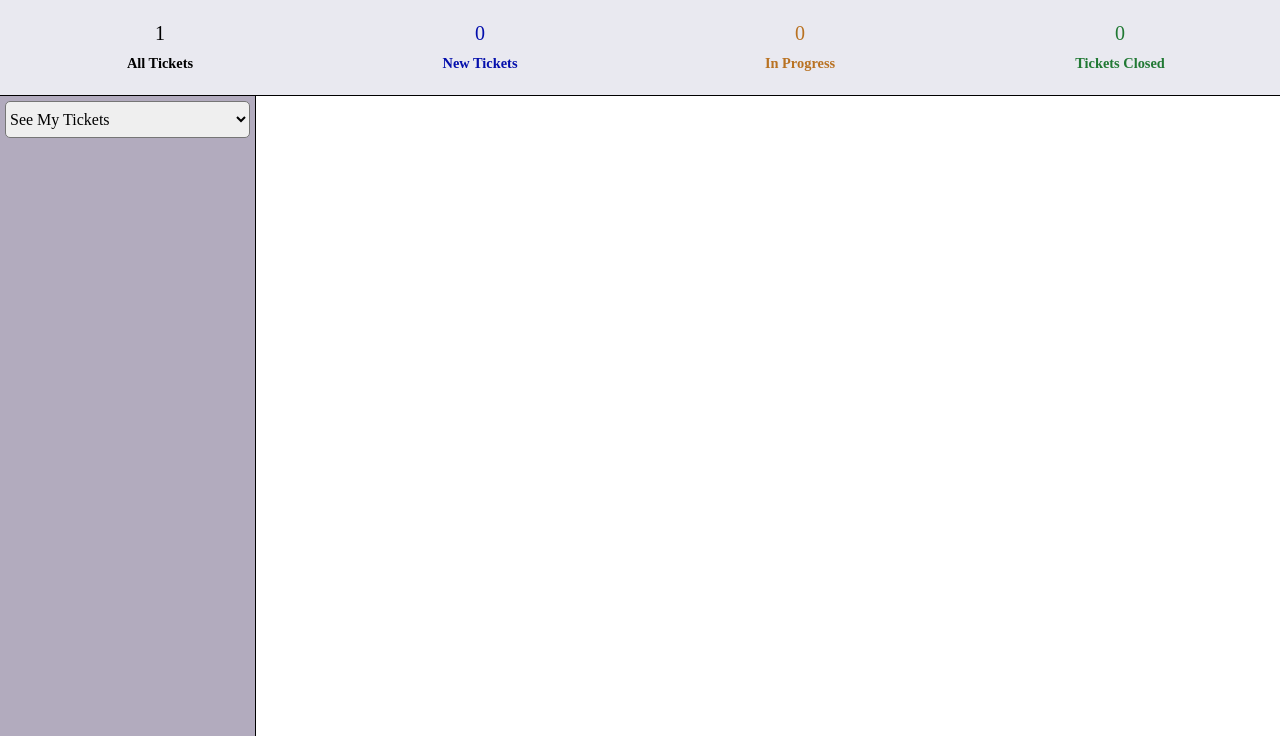
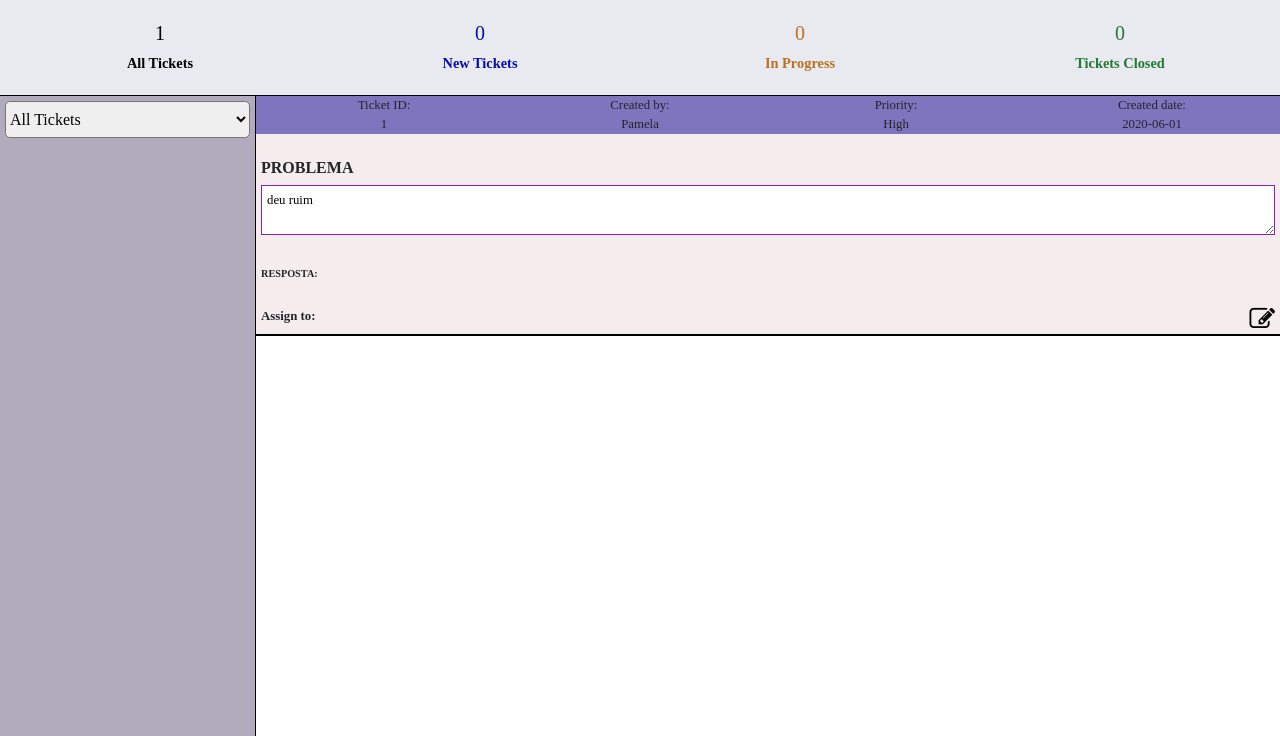
Before and after one commit to Kakau01/HelpDesk, a PHP site: page /serviceDesk.php in a window 1280 px wide. Shown: the part 64-800 px from the top of the page. Run offline with PHP 8.4, Linux system fonts and the light colour scheme; a user stored in the database is signed in; data comes from the database, SQL or seed files in the repository.

Commit message:
TD-input permanecer com a escolha. Data de fechamento incluida - desativar ticket quando clicar em Fechado com confirmcao

```diff
--- a/css/style.css
+++ b/css/style.css
@@ -17,13 +17,7 @@ body{
     display: none;
 }
 /* Starting Header */
-#name-user-hd{
-    color: black;
-    font-weight: bold;
-    text-transform: uppercase;
-    margin-left: 2px;
-    font-style: 0.5em;
-}
+
 #bx-hd{
     background-color: rgb(145, 19, 145);
     color: #fff;
@@ -241,11 +235,15 @@ body{
 }
 #bx-sd-descript{
     /* background-color: aqua; */
-    height: 8vh;
+
     overflow-y: auto;
     border: 1px solid rgb(136, 32, 197);
     text-transform: lowercase;
     padding: 5px;
+    width: 100%;
+    white-space: normal;
+
+
 }
 #bx-sd-descript::first-letter{
     text-transform: capitalize;
@@ -258,7 +256,7 @@ body{
     background-color: rgb(245, 237, 237);
     border-color: rgb(0, 0, 0);
     border-style: solid;
-    height: 30vh;
+
     /* background-color: darkcyan; */
 
 }
@@ -302,12 +300,16 @@ body{
 }
 #answer-problem{
     margin: 0px 5px;
-    white-space: nowrap;
 
 }
 #resposta-txt{
     font-weight: bold;
+    font-size: 0.8em;
 
+}
+#resposta-txt-sd{
+    font-size: 0.6em;
+    text-transform: lowercase;
 }
 #assign-to-txt{
     font-weight: bold;
@@ -614,6 +616,9 @@ body{
         border-color: rgb(204, 204, 204);
 
     }
+    #resposta-txt-sd{
+        font-size: 1.0em;
+    }
 
 
 
--- a/filtro.php
+++ b/filtro.php
@@ -31,15 +31,14 @@ if($selecionado !== "todos"){
             <p class="zerar-margin"><?php echo $row['Data_ticket']; ?></p>
         </div>
     </div>
-    <div id="tickets-sd-problem" class="text-justify ">
+    <div id="tickets-sd-problem" class=" ">
         <h6 id="ticket-title"><?php echo $row['Subject_ticket']; ?></h6>
-        <div id="bx-sd-descript">
-            <p class="text-break zerar-margin"><?php echo $row['Description_ticket']; ?></p>
-        </div>
+        <textarea id="bx-sd-descript"  rows="2" class="text-break" reandoly><?php echo $row['Description_ticket']; ?>
+        </textarea>
 
     </div>
     <div id="answer-problem" class="text-justify">
-        <p class="zerar-margin text-break"><span id="resposta-txt">RESPOSTA:</span> <?php echo $row['Admin_resposta']; ?></p>
+        <span id="resposta-txt" class='text-break'>RESPOSTA:</span><span class="txt-break" id="resposta-txt-sd"><?php echo $row['Admin_resposta'];?></span>
     </div>
     <div class="row" id="teste2">
         <div class='col-6'>
--- a/include/header.php
+++ b/include/header.php
@@ -2,9 +2,9 @@
 <header id="bx-hd" class="d-flex align-items-center">
         <nav class="container-fluid d-flex align-items-center">
             <div id="hd-left" class="col-4 col-sm-4 col-md-4 col-lg-4 d-flex align-items-center zerar-padding">
-                <a id="icon-back" class="icon-style" href="index.php"><i class="fa fa-arrow-circle-left fa-3x "></i></a>
+                <a id="icon-back" class="icon-style" href="index.php"><i class="fa fa-arrow-circle-left fa-3x " title="Go back to Home Page"></i></a>
                 <?php if(isset($user)){ ?>
-                <span id="txt-logged-user">Welcome <span id="name-user-hd"> <?php echo $user ?></span> </span>
+                <span id="txt-logged-user">Welcome <?php echo $user ?></span>
             </div>
             <div id="hd-middle" class="col-4 col-sm-4 col-md-4 col-lg-4 text-center zerar-padding">
                 <h3 id="hd-txt-title"><?php echo $title ?></h3>
@@ -12,7 +12,7 @@
             <div id="hd-right" class="col-4 col-sm-4 col-md-4 col-lg-4 justify-content-end d-flex align-items-cente zerar-padding">
                 <a href="serviceDesk.php" id="my-tickets">My Tickets</a>
                 <a href="logout.php" id="logout">Logout</a>
-                <a id="icon-add" class="icon-style" href="index.php"><i class="fa fa-plus-circle fa-3x "></i></a>
+                <a id="icon-add" title="Create new ticket" class="icon-style" href="index.php"><i class="fa fa-plus-circle fa-3x "></i></a>
                 <?php } else {
                     header("Location:login.php");
                     } ?>
--- a/newTicketValidation.php
+++ b/newTicketValidation.php
@@ -16,7 +16,7 @@
     // echo $admin_resposta;
 
 
-    $inserindo_tk = "INSERT INTO TB_ticket(Created_by,Priority_ticket,Area_ticket,Subject_ticket,Description_ticket,Status_ticket,Admin_name,Admin_Resposta,Id_Usuario) VALUES ('$createdby','$priority','$area','$subject','$description','$status','$admin_name','$admin_resposta','$idUser')";
+    $inserindo_tk = "INSERT INTO TB_ticket(Created_by,Priority_ticket,Area_ticket,Subject_ticket,Description_ticket,Status_ticket,Admin_name,Admin_Resposta,Closed_date,Id_Usuario) VALUES ('$createdby','$priority','$area','$subject','$description','$status','$admin_name','$admin_resposta','','$idUser')";
     $result_insert_tk = mysqli_query($connect, $inserindo_tk);
 
     header('Location:serviceDesk.php');
--- a/serviceDesk.php
+++ b/serviceDesk.php
@@ -26,7 +26,7 @@
     <link rel="stylesheet" href="css/style.css">
     <style>
     #icon-back {
-        display:block;
+        display: block;
     }
 
     #logout {
@@ -40,10 +40,10 @@
     #txt-logged-user {
         display: none;
     }
-    #my-tickets{
-        display:none;
+
+    #my-tickets {
+        display: none;
     }
-
     </style>
 </head>
 
@@ -59,13 +59,12 @@
     </div>
     <main id="bx-service-desk">
         <div id="bx-menu-mobile">
-            <form action="" id="form-filtro" method="post"></form>
+            <form action="" id="form-filtro" method="post">
             <select name="menu-mobile" id="menu-mobile" class="pt-2 pb-2">
-                    <option value="" disabled selected>See My Tickets</option>
                 <option value="todos">All Tickets</option>
+                <option value="new">New Tickets</option>
+                <option value="InProgress">Tickets In Progress</option>
                 <option value="Closed">Closed Tickets</option>
-                    <option value="InProgress">Tickets In Progress</option>
-                    <option value="new">New Tickets</option>
             </select>
             </form>
         </div>
@@ -75,11 +74,19 @@
 
     <script type="text/javascript" src="https://code.jquery.com/jquery-3.3.1.min.js"></script>
     <script>
-        $(function(){
-            $("#menu-mobile").change(function(){
-                var selecionado =  $("#menu-mobile").val();
+    $(function() {
+        var selecionado = "todos";
+        $.post('filtro.php', {
+            selecionado: selecionado
+        }, function(data) {
+            $("#bx-sd-right").html(data);
+        });
+        $("#menu-mobile").change(function() {
+            var selecionado = $("#menu-mobile").val();
             //enviando a variavel via post
-                $.post('filtro.php', {selecionado: selecionado}, function(data){
+            $.post('filtro.php', {
+                selecionado: selecionado
+            }, function(data) {
                 $("#bx-sd-right").html(data);
             });
         });
```
Also changed, not shown: javascript/script.js (deleted, +0 -12 lines), ticket-details-update.php (+28 -4 lines), ticketDetails.php (+66 -10 lines). Lines whose indentation alone changed are shown as unchanged.
